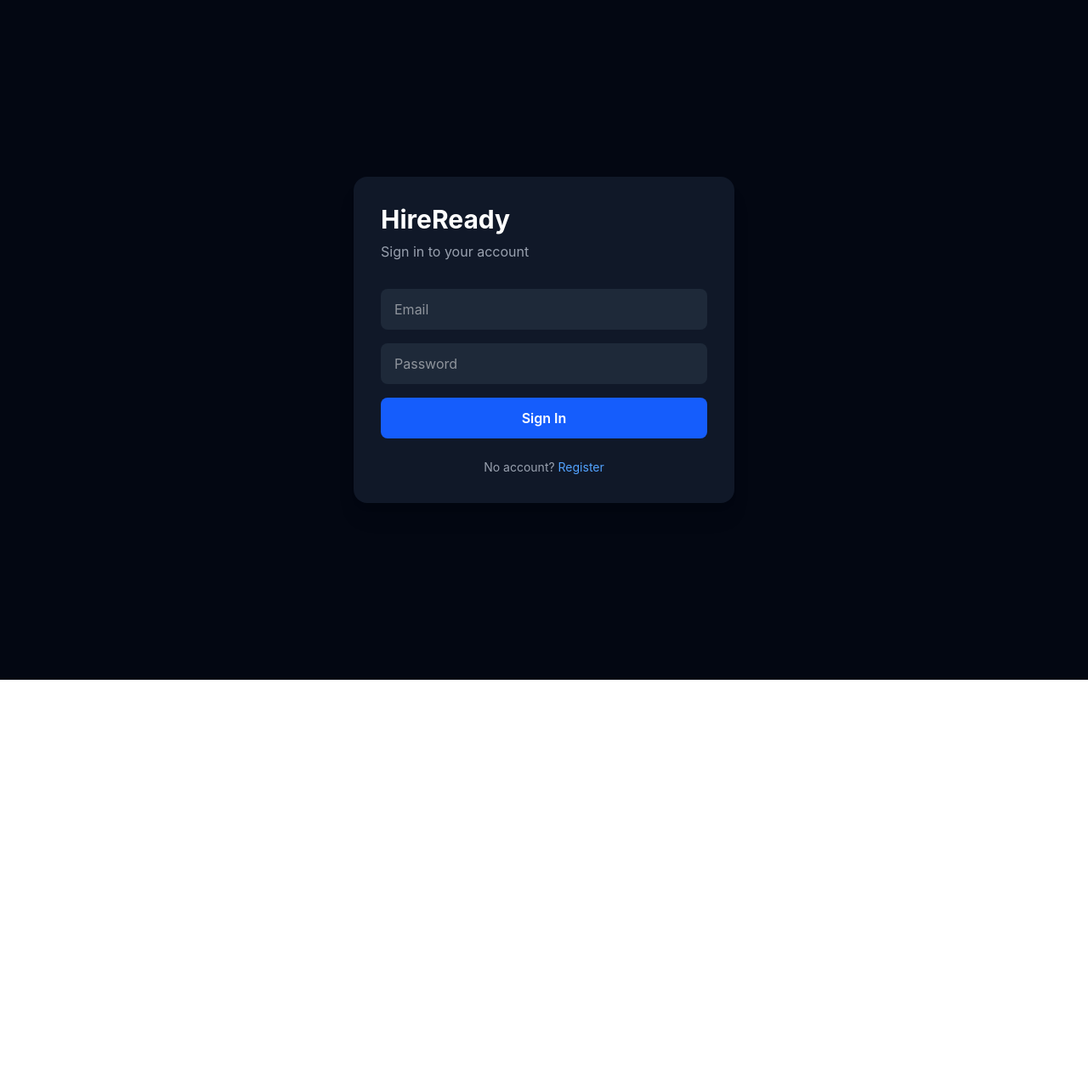
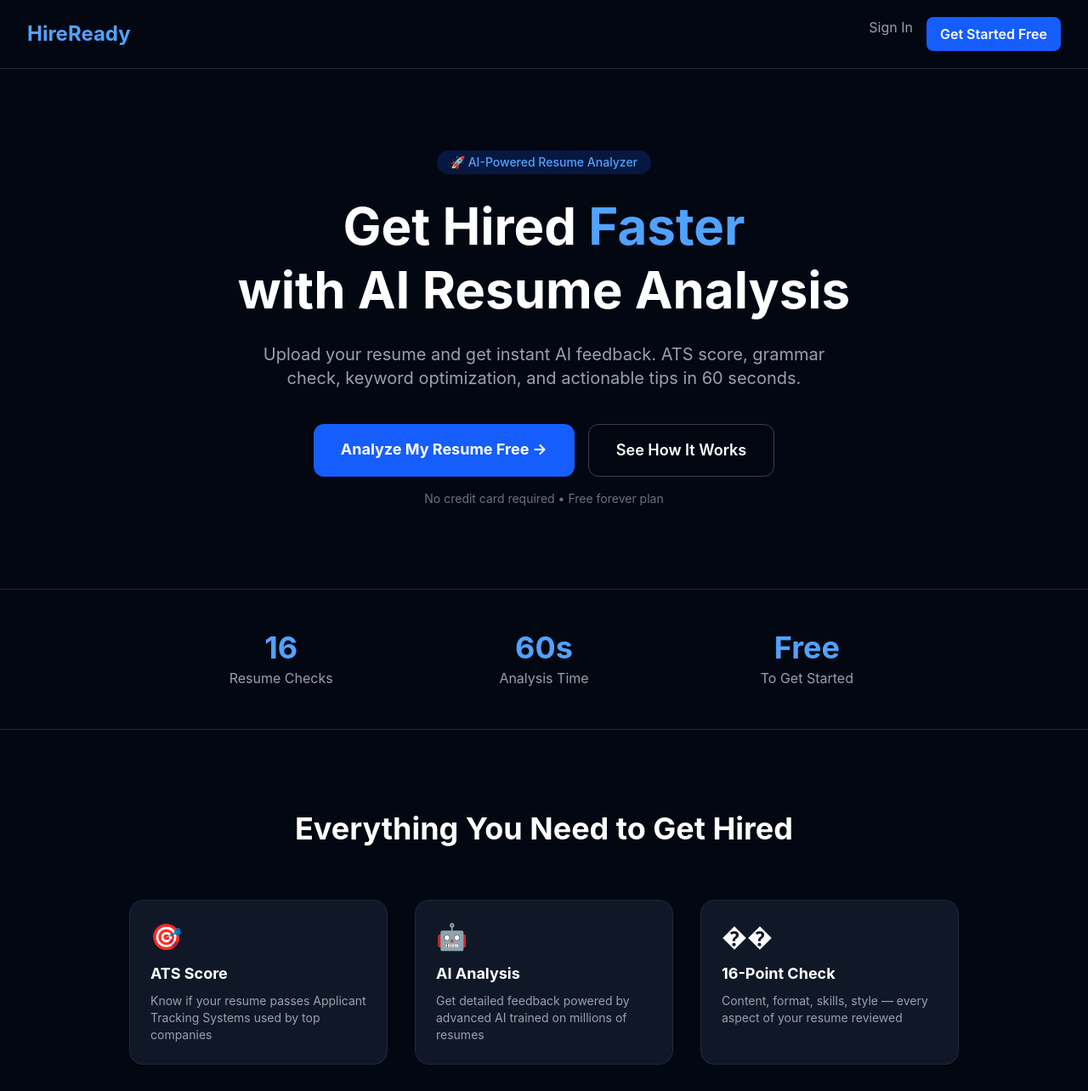
Before and after one commit to chandan7464/hireready, a React (Vite) app in the folder frontend/: page / in a window 1280 px wide. Shown: the top 1284 px of the page at 85% size. Before the commit the page ends 800 px from the top, so only its background shows below. Built offline with nearby package versions, Linux system fonts and the light colour scheme; no server answers.

Commit message:
Add landing page

```diff
--- a/frontend/src/App.tsx
+++ b/frontend/src/App.tsx
@@ -1,6 +1,7 @@
 import { useEffect, useState } from "react";
 import { QueryClient, QueryClientProvider } from "@tanstack/react-query";
 import { useAuth } from "./hooks/useAuth";
+import Landing from "./pages/Landing";
 import Login from "./pages/Login";
 import Register from "./pages/Register";
 import Dashboard from "./pages/Dashboard";
@@ -23,8 +24,9 @@ function Router() {
   );
 
   if (path === "/register") return <Register />;
-  if (path === "/login" || !user) return <Login />;
-  return <Dashboard />;
+  if (path === "/login") return <Login />;
+  if (path === "/dashboard") return user ? <Dashboard /> : <Login />;
+  return <Landing />;
 }
 
 export default function App() {
--- /dev/null
+++ b/frontend/src/pages/Landing.tsx
@@ -0,0 +1,143 @@
+import { useEffect } from "react";
+import { useAuth } from "../hooks/useAuth";
+
+export default function Landing() {
+  const { user, fetchMe } = useAuth();
+
+  useEffect(() => {
+    fetchMe().then(() => {});
+  }, []);
+
+  if (user) {
+    window.location.href = "/dashboard";
+    return null;
+  }
+
+  return (
+    <div className="min-h-screen bg-gray-950 text-white">
+      {/* Navbar */}
+      <nav className="flex justify-between items-center px-8 py-5 border-b border-gray-800">
+        <h1 className="text-2xl font-bold text-blue-400">HireReady</h1>
+        <div className="flex gap-4">
+          <a href="/login" className="text-gray-400 hover:text-white transition">Sign In</a>
+          <a href="/register" className="bg-blue-600 hover:bg-blue-700 px-4 py-2 rounded-lg font-semibold transition">Get Started Free</a>
+        </div>
+      </nav>
+
+      {/* Hero */}
+      <div className="max-w-5xl mx-auto px-6 py-24 text-center">
+        <div className="inline-block bg-blue-600/20 text-blue-400 px-4 py-1 rounded-full text-sm font-medium mb-6">
+          🚀 AI-Powered Resume Analyzer
+        </div>
+        <h1 className="text-6xl font-bold mb-6 leading-tight">
+          Get Hired <span className="text-blue-400">Faster</span><br />with AI Resume Analysis
+        </h1>
+        <p className="text-xl text-gray-400 mb-10 max-w-2xl mx-auto">
+          Upload your resume and get instant AI feedback. ATS score, grammar check,
+          keyword optimization, and actionable tips in 60 seconds.
+        </p>
+        <div className="flex gap-4 justify-center">
+          <a href="/register" className="bg-blue-600 hover:bg-blue-700 px-8 py-4 rounded-xl font-bold text-lg transition">
+            Analyze My Resume Free →
+          </a>
+          <a href="#features" className="border border-gray-700 hover:border-gray-500 px-8 py-4 rounded-xl font-semibold text-lg transition">
+            See How It Works
+          </a>
+        </div>
+        <p className="text-gray-500 text-sm mt-4">No credit card required • Free forever plan</p>
+      </div>
+
+      {/* Stats */}
+      <div className="border-y border-gray-800 py-12">
+        <div className="max-w-4xl mx-auto grid grid-cols-3 gap-8 text-center">
+          <div>
+            <div className="text-4xl font-bold text-blue-400">16</div>
+            <div className="text-gray-400 mt-1">Resume Checks</div>
+          </div>
+          <div>
+            <div className="text-4xl font-bold text-blue-400">60s</div>
+            <div className="text-gray-400 mt-1">Analysis Time</div>
+          </div>
+          <div>
+            <div className="text-4xl font-bold text-blue-400">Free</div>
+            <div className="text-gray-400 mt-1">To Get Started</div>
+          </div>
+        </div>
+      </div>
+
+      {/* Features */}
+      <div id="features" className="max-w-5xl mx-auto px-6 py-24">
+        <h2 className="text-4xl font-bold text-center mb-16">Everything You Need to Get Hired</h2>
+        <div className="grid grid-cols-3 gap-8">
+          {[
+            { icon: "🎯", title: "ATS Score", desc: "Know if your resume passes Applicant Tracking Systems used by top companies" },
+            { icon: "🤖", title: "AI Analysis", desc: "Get detailed feedback powered by advanced AI trained on millions of resumes" },
+            { icon: "��", title: "16-Point Check", desc: "Content, format, skills, style — every aspect of your resume reviewed" },
+            { icon: "🔍", title: "Job Matching", desc: "Paste any job description and see how well your resume matches" },
+            { icon: "✍️", title: "Smart Tips", desc: "Get specific, actionable suggestions to improve your resume score" },
+            { icon: "🇮🇳", title: "India Focused", desc: "Optimized for Indian job market — Naukri, LinkedIn, campus hiring" },
+          ].map((f, i) => (
+            <div key={i} className="bg-gray-900 rounded-2xl p-6 border border-gray-800 hover:border-blue-500/50 transition">
+              <div className="text-3xl mb-3">{f.icon}</div>
+              <h3 className="text-lg font-bold mb-2">{f.title}</h3>
+              <p className="text-gray-400 text-sm">{f.desc}</p>
+            </div>
+          ))}
+        </div>
+      </div>
+
+      {/* Pricing */}
+      <div className="bg-gray-900/50 py-24">
+        <div className="max-w-4xl mx-auto px-6">
+          <h2 className="text-4xl font-bold text-center mb-4">Simple Pricing</h2>
+          <p className="text-gray-400 text-center mb-16">Start free, upgrade when you need more</p>
+          <div className="grid grid-cols-2 gap-8 max-w-2xl mx-auto">
+            <div className="bg-gray-900 rounded-2xl p-8 border border-gray-800">
+              <div className="text-lg font-semibold text-gray-400 mb-2">Free</div>
+              <div className="text-4xl font-bold mb-1">₹0</div>
+              <div className="text-gray-500 text-sm mb-6">Forever free</div>
+              <ul className="space-y-3 text-sm text-gray-300 mb-8">
+                {["5 resume analyses/month", "ATS score", "Basic feedback", "PDF upload"].map((f, i) => (
+                  <li key={i} className="flex items-center gap-2"><span className="text-green-400">✓</span>{f}</li>
+                ))}
+              </ul>
+              <a href="/register" className="block text-center border border-gray-700 hover:border-blue-500 py-3 rounded-xl font-semibold transition">
+                Get Started Free
+              </a>
+            </div>
+            <div className="bg-blue-600 rounded-2xl p-8 border border-blue-500 relative">
+              <div className="absolute -top-3 left-1/2 -translate-x-1/2 bg-yellow-400 text-black text-xs font-bold px-3 py-1 rounded-full">
+                POPULAR
+              </div>
+              <div className="text-lg font-semibold text-blue-200 mb-2">Pro</div>
+              <div className="text-4xl font-bold mb-1">₹299</div>
+              <div className="text-blue-200 text-sm mb-6">per month</div>
+              <ul className="space-y-3 text-sm mb-8">
+                {["Unlimited analyses", "Job description matching", "Resume templates", "Interview coach", "Priority support"].map((f, i) => (
+                  <li key={i} className="flex items-center gap-2"><span className="text-yellow-400">✓</span>{f}</li>
+                ))}
+              </ul>
+              <a href="/register" className="block text-center bg-white text-blue-600 py-3 rounded-xl font-bold transition hover:bg-blue-50">
+                Start Pro Free Trial
+              </a>
+            </div>
+          </div>
+        </div>
+      </div>
+
+      {/* CTA */}
+      <div className="max-w-3xl mx-auto px-6 py-24 text-center">
+        <h2 className="text-4xl font-bold mb-6">Ready to Get Hired?</h2>
+        <p className="text-gray-400 mb-8">Join thousands of job seekers who improved their resume with HireReady</p>
+        <a href="/register" className="inline-block bg-blue-600 hover:bg-blue-700 px-10 py-4 rounded-xl font-bold text-lg transition">
+          Analyze My Resume Now — It's Free
+        </a>
+      </div>
+
+      {/* Footer */}
+      <footer className="border-t border-gray-800 py-8 text-center text-gray-500 text-sm">
+        <p>© 2026 HireReady. Built for India's job seekers. 🇮🇳</p>
+      </footer>
+    </div>
+  );
+}
```
